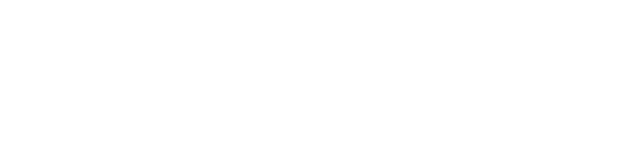
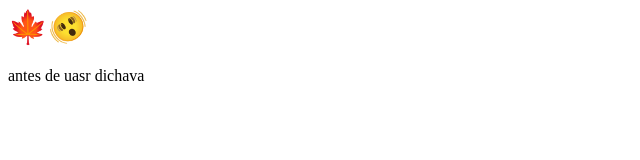
Before and after one commit to glz019/glz, a plain HTML site: page inedex.html in a window 1280 px wide. Shown: the whole page, without its empty margins (0-640 px from the left). Drawn offline with Linux system fonts and the light colour scheme.

Commit message:
Update inedex.html

```diff
--- a/inedex.html
+++ b/inedex.html
@@ -1 +1,16 @@
 <html>
+<head>
+<title>dichavinha</title>
+</head>
+<body>
+<h1>🍁🫨</h1>
+<p>antes de uasr dichava</p>
+
+
+
+
+
+
+
+</body>
+</html>
```
